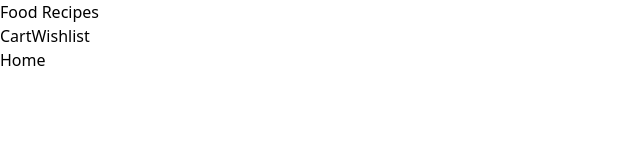
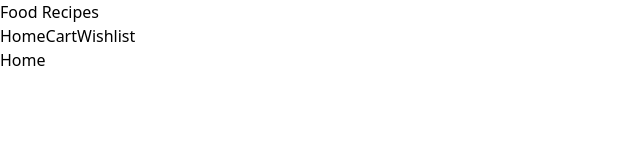
Before and after one commit to juned072/Food-Recipes, a React (Vite) app: page / in a window 1280 px wide. Shown: the top 160 px of the page, without its empty margins (0-640 px from the left). Built offline with nearby package versions, Linux system fonts and the light colour scheme.

Commit message:
Home page added in the navbar

```diff
--- a/src/components/Navbar.jsx
+++ b/src/components/Navbar.jsx
@@ -6,6 +6,9 @@ const Navbar = () => {
         <h1 className="text-3xl font-bold text-slate-800">Food Recipes</h1>
       </div>
       <div>
+        <button className="p-2 mx-2 rounded-md bg-white hover:bg-red-500 border hover:text-white">
+          Home
+        </button>
         <button className="p-2 mx-2 rounded-md bg-white hover:bg-red-500 border hover:text-white">
           Cart
         </button>
```
